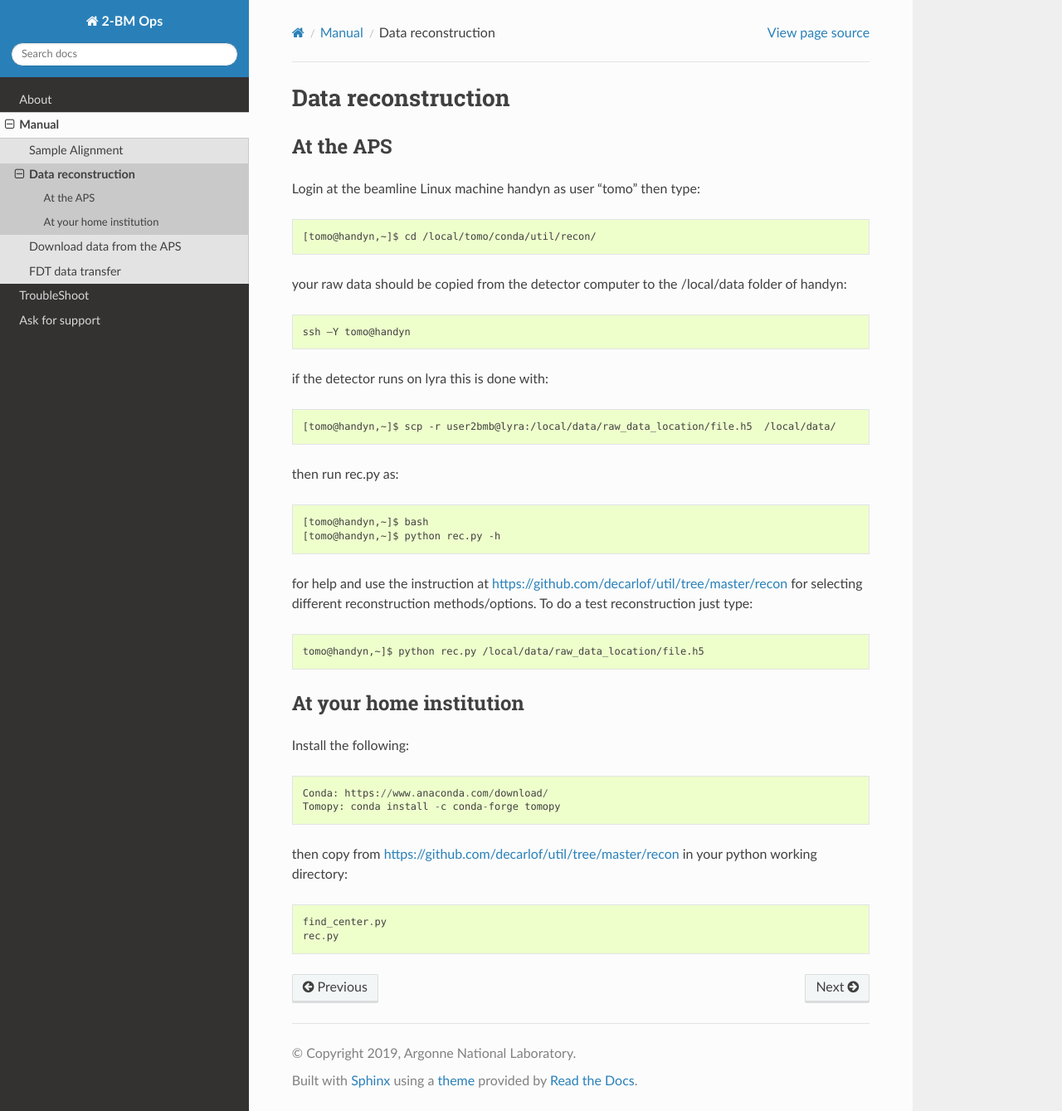
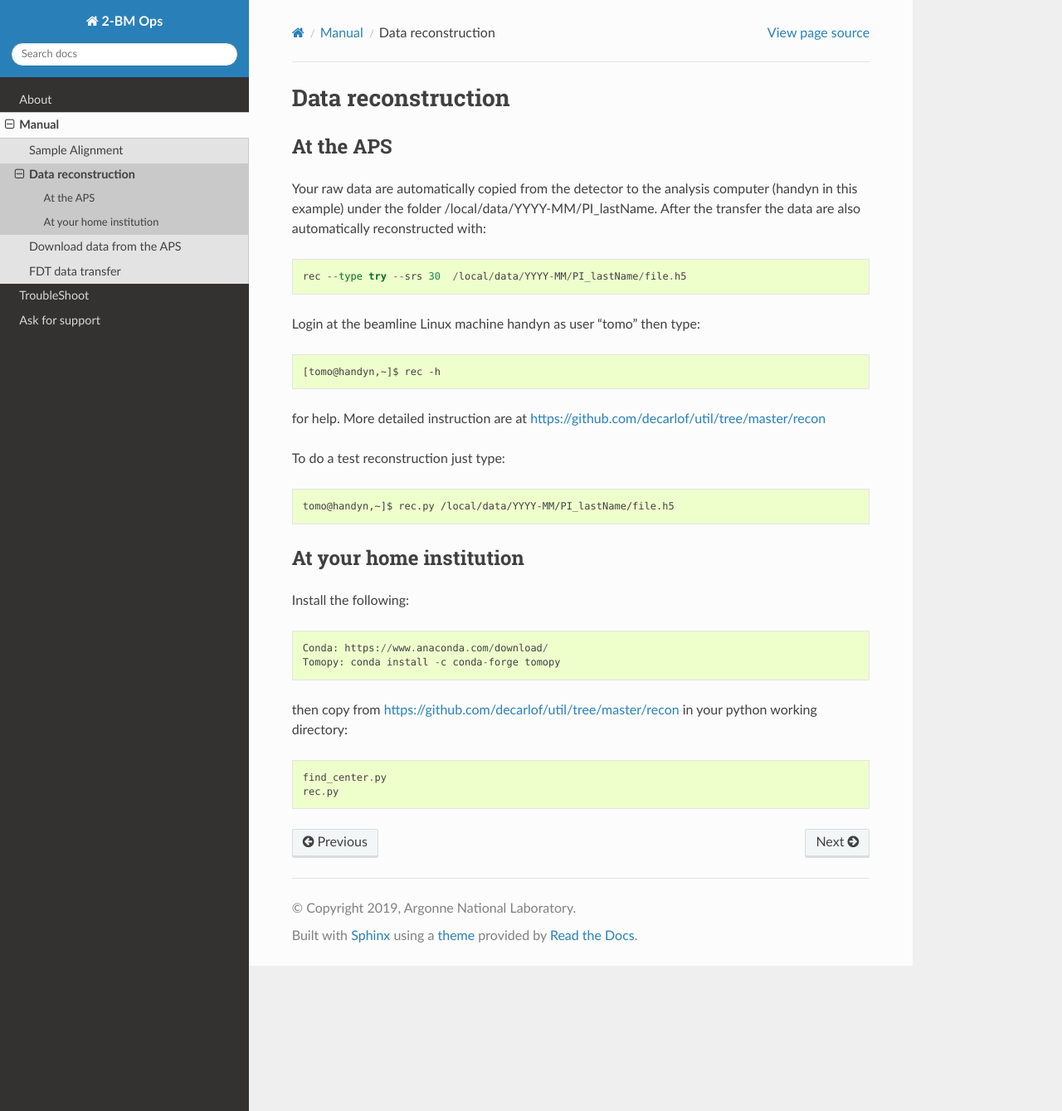
Before and after one commit to xray-imaging/2bm-docs, a Sphinx documentation site: the page built from docs/source/manual/item_002.rst, in a window 1280 px wide and 1339 px high. Shown: the whole window at 83% size. Built offline with Sphinx 7.4.7 and the Read the Docs theme 2.0.0, drawn with Linux system fonts in a browser that asks for light colours.

Commit message:
now data trasnfer and rec are automatic

```diff
--- a/docs/source/manual/item_002.rst
+++ b/docs/source/manual/item_002.rst
@@ -4,27 +4,22 @@ Data reconstruction
 At the APS
 ----------
 
+Your raw data are automatically copied from the detector to the analysis computer (handyn in this example) under the folder /local/data/YYYY-MM/PI_lastName. After the transfer the data are also automatically reconstructed with::
+
+	rec --type try --srs 30  /local/data/YYYY-MM/PI_lastName/file.h5
+
+
 Login at the beamline Linux machine handyn as user “tomo” then type::
 
-    [tomo@handyn,~]$ cd /local/tomo/conda/util/recon/
-
-your raw data should be copied from the detector computer to the /local/data folder of handyn::
-
-    ssh –Y tomo@handyn
-
-if the detector runs on lyra this is done with::
-
-    [tomo@handyn,~]$ scp -r user2bmb@lyra:/local/data/raw_data_location/file.h5  /local/data/
-
-then run rec.py as::
-
-    [tomo@handyn,~]$ bash
-    [tomo@handyn,~]$ python rec.py -h
+    [tomo@handyn,~]$ rec -h
 
 
-for help and use the instruction at https://github.com/decarlof/util/tree/master/recon for selecting different reconstruction methods/options. To do a test reconstruction just type::
+for help. More detailed instruction are at https://github.com/decarlof/util/tree/master/recon
 
-    tomo@handyn,~]$ python rec.py /local/data/raw_data_location/file.h5
+To do a test reconstruction just type::
+
+    tomo@handyn,~]$ rec.py /local/data/YYYY-MM/PI_lastName/file.h5
+
 
 At your home institution
 ------------------------
```
